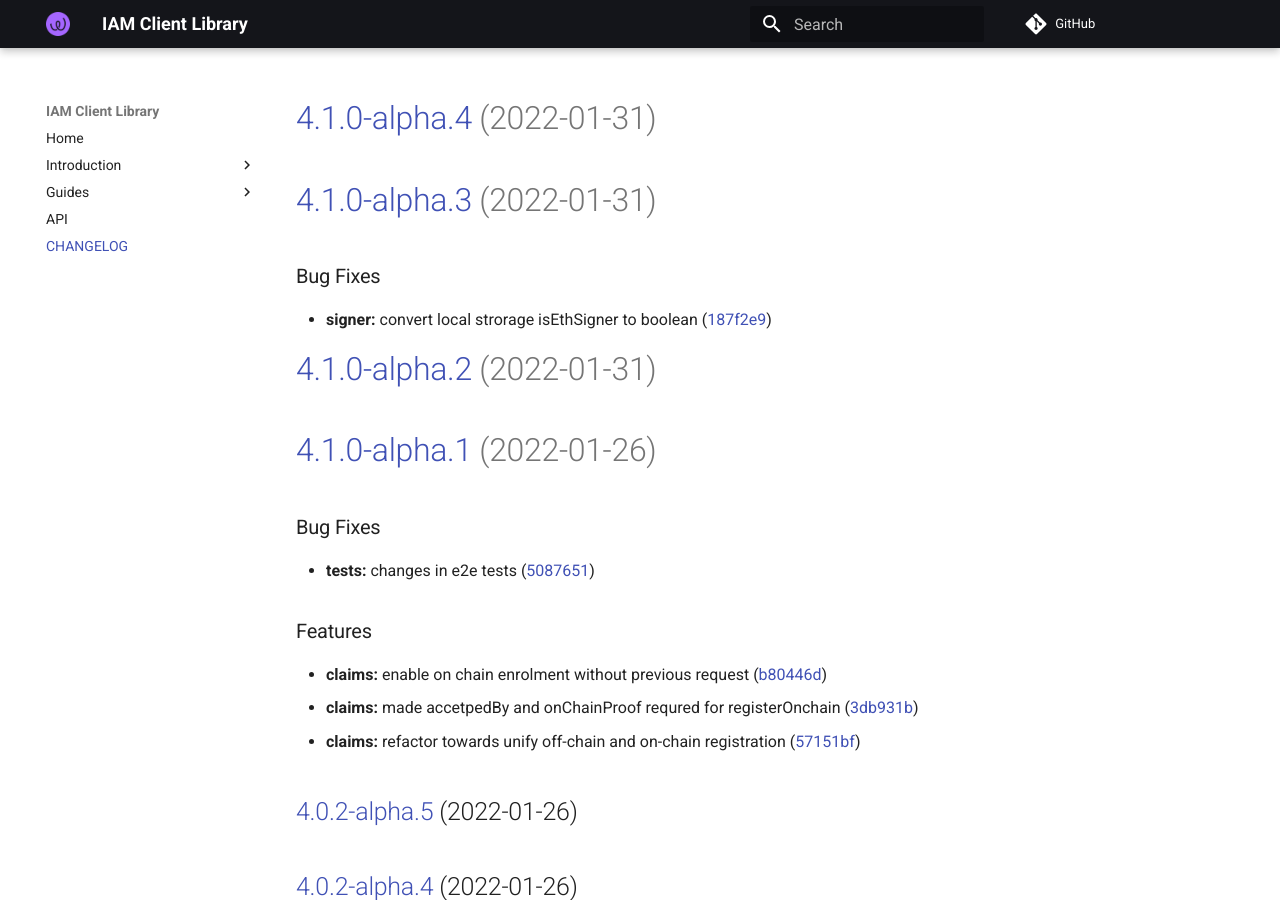
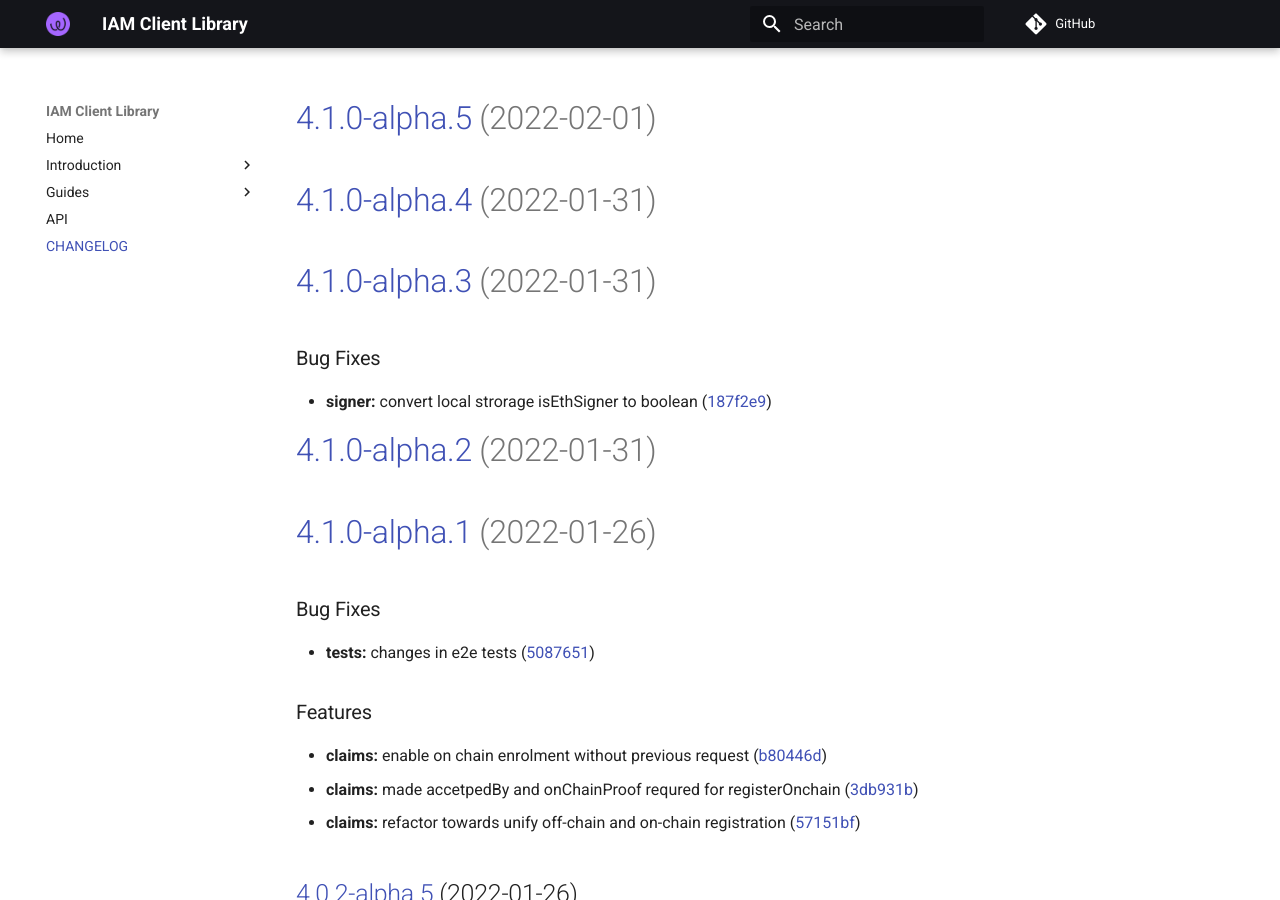
Before and after one commit to energywebfoundation/iam-client-lib, an MkDocs documentation site: the page built from docs/CHANGELOG.md, in a window 1280 px wide and 900 px high. Built offline with MkDocs 1.6.1 and Material for MkDocs 9.7.7, drawn with Linux system fonts in a browser that asks for light colours; comment, search, counter and statistics services are not loaded.

Commit message:
chore(release): 4.1.0-alpha.5 [skip ci]
# [4.1.0-alpha.5](https://github.com/energywebfoundation/iam-client-lib/compare/v4.1.0-alpha.4...v4.1.0-alpha.5) (2022-02-01)

```diff
--- a/docs/CHANGELOG.md
+++ b/docs/CHANGELOG.md
@@ -1,3 +1,5 @@
+# [4.1.0-alpha.5](https://github.com/energywebfoundation/iam-client-lib/compare/v4.1.0-alpha.4...v4.1.0-alpha.5) (2022-02-01)
+
 # [4.1.0-alpha.4](https://github.com/energywebfoundation/iam-client-lib/compare/v4.1.0-alpha.3...v4.1.0-alpha.4) (2022-01-31)
 
 # [4.1.0-alpha.3](https://github.com/energywebfoundation/iam-client-lib/compare/v4.1.0-alpha.2...v4.1.0-alpha.3) (2022-01-31)
--- a/package.json
+++ b/package.json
@@ -1,6 +1,6 @@
 {
   "name": "iam-client-lib",
-  "version": "4.1.0-alpha.4",
+  "version": "4.1.0-alpha.5",
   "description": "Library for Decentralized Identity and Access Management",
   "main": "dist/index.js",
   "module": "dist/index.esm.js",
```
